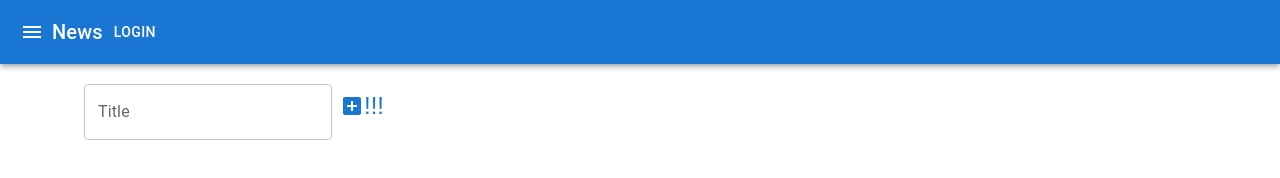
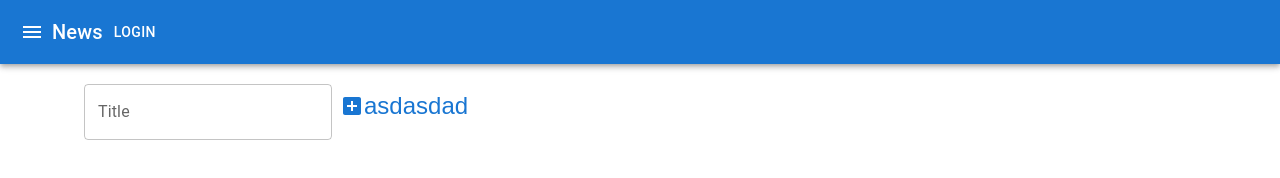
Before and after one commit to arturican/todo, a React (Create React App) app: page / in a window 1280 px wide. Shown: the top 178 px of the page. Built offline with nearby package versions, Linux system fonts and the light colour scheme.

Commit message:
тестил shapshotscrin

```diff
--- a/src/components/AddItemForm.tsx
+++ b/src/components/AddItemForm.tsx
@@ -36,7 +36,8 @@ const AddItemFormMemo = (props: AddItemFormProps) => {
         helperText={error}
       />
       <IconButton color="primary" onClick={onAddTaskButtonClick}>
-        <AddBox /> !!!
+        <AddBox />
+        asdasdad
       </IconButton>
     </div>
   );
```
Also changed, not shown: integration/__image_snapshots__/__diff_output__/add-item-form-test-js-add-item-form-base-example-visually-looks-correct-1-snap-diff.png (deleted), integration/__image_snapshots__/add-item-form-test-js-add-item-form-base-example-visually-looks-correct-1-snap.png.
